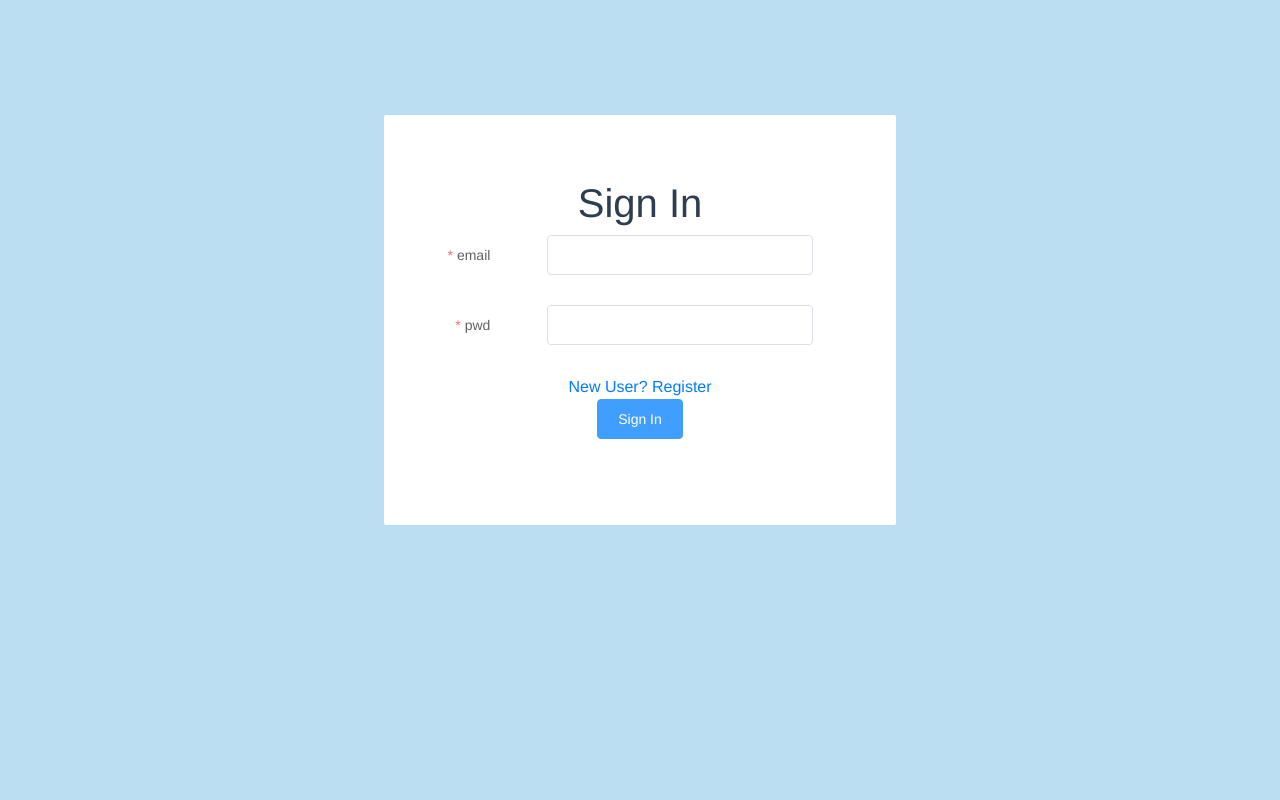
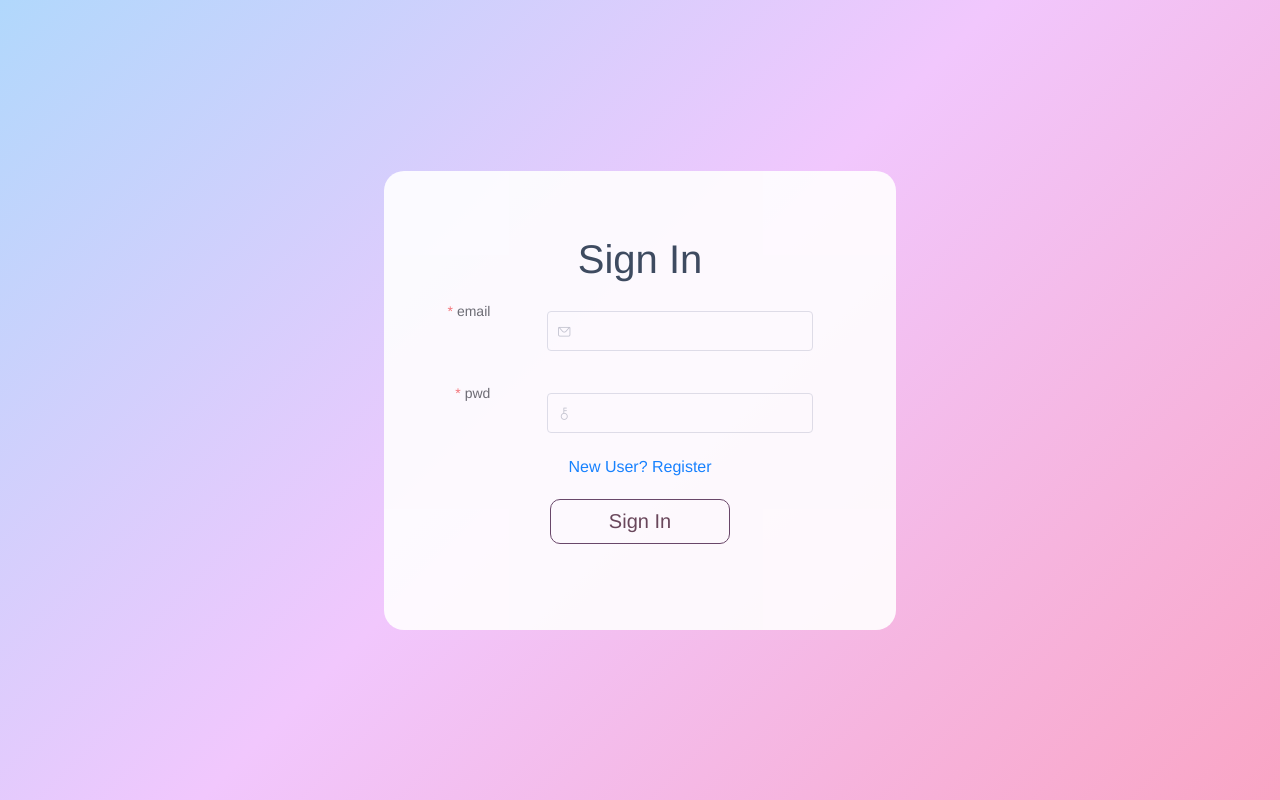
Before and after one commit to kitty-12/CSCI3100Project, a Vue app in the folder vue/: page /login in a window 1280 px wide. Built offline with nearby package versions, Linux system fonts and the light colour scheme; what vue-resource would draw is missing.

Commit message:
Add comment

```diff
--- a/vue/src/components/login.vue
+++ b/vue/src/components/login.vue
@@ -1,20 +1,25 @@
+<!--
+    * @File Description: login box
+    * @Last Edit Date: 2021/4/30
+-->
+
 <template>
     <div class="login">
     <el-form class="form" :rules="rules" :model="form" ref="form">
         <h1>Sign In</h1>
 
         <el-form-item label="email" label-width="80px" prop="email">
-            <el-input class="item" type = "text" v-model="form.email"></el-input>
+            <el-input class="item" type = "text" v-model="form.email" prefix-icon="el-icon-message"></el-input>
         </el-form-item>
 
         <el-form-item label="pwd" label-width="80px" prop="pwd">
-            <el-input class="item" type="password" v-model="form.pwd"></el-input>
+            <el-input class="item" type="password" v-model="form.pwd" prefix-icon="el-icon-key"></el-input>
         </el-form-item>
 
         <router-link to="/register">New User? Register</router-link>
 
         <el-form-item>
-            <el-button type="primary" @click="onSubmit">Sign In</el-button>
+            <el-button class="button" type="primary" @click="onSubmit">Sign In</el-button>
         </el-form-item>
 
         </el-form>
@@ -22,8 +27,6 @@
 </template>
 
 <script>
-//import { defineComponent } from '@vue/composition-api'
-
 export default {
     data() {
         return {
@@ -31,7 +34,7 @@ export default {
             rules: {
                 email: [
                     {required: true, message: "Please enter your email address", trigger: "blur"},
-                    {type: 'email', message:"Please enter an valid email address", trigger: "blur"},
+                    {type: 'email', message:"Please enter a valid email address", trigger: "blur"},
                 ],
                 pwd: [
                     {required: true, message: "Please enter your password", trigger: "blur"},
@@ -43,10 +46,22 @@ export default {
     },
 
     methods: {
+        /**
+         * post the login form to server, if correct, go to next page, else show message
+         */
         onSubmit() {
             this.$refs["form"].validate( valid => {
                 if (valid) {
                     console.log(this.form);
+
+                    // check whether it is admin login or normal user
+                    if(this.form.email == 'donuts_team@aliyun.com')
+                    {
+                        if(this.form.pwd == 'donuts0414'){
+                            this.$router.push({name:"Admin",params: {uid:this.form.email}})
+                            return
+                        }
+                    }
 
                     let postform = {
                         email:this.form.email,
@@ -54,7 +69,7 @@ export default {
                     }
 
                     this.$http.post(
-                        "http://localhost:3000/api/main_page/login",
+                        "http://localhost:3000/main_page/admin/login",
                         postform,
                         {emulateJSON: true})
                         .then(
@@ -62,11 +77,12 @@ export default {
                                 console.log(res);
                                 if(res.body.msg == '1')
                                 {
+                                    // the password correct
                                     console.log(res.body.uid)
                                     this.$router.push({name:"main",params: {uid:res.body.uid}})
-                                    //this.$router.push({name:"user",params: {uid1: res.body.uid, uid2:res.body.uid}});
                                 }
                                 else{
+                                    // the password incorrect
                                     alert("Your email/ password is not valid!");
                                 }
                             },
@@ -74,34 +90,62 @@ export default {
                                 console.log(res.status);
                             }
                         );
-                //this.$router.push("/home");
                 }else {
-                    //this.$router.push({name:"main",params: {uid: this.form.email, }});
+                    // Invalid input, not to post
                     return false;
                 }
             });
 
-        }
+        },
+
+
     }
 };
 </script>
 
 <style scoped>
 .login {
-  background-color: #bcdef3;
+  display: flex;
+  justify-content: center ;
+  justify-items: center;
+  height: 100vh;
+  /* background-image: linear-gradient(120deg, #ffba9a 0%, #d57eeb 100%); */
+  background-image: linear-gradient(135deg, #b1d8fc 0%, #f1c7fd 48%, #faa5c5 100%);
+  background-repeat: no-repeat;
+  background-size: auto 100%;
+  margin: 0%;
   height: 100vh;
   display: flex;
   align-items: center;
-  justify-content: center;
 }
 .form {
+  border-radius:  20px;
+  display: flex;
+  flex-direction: column;
+  min-width:max-content;
+  margin: auto;
+  text-align: center;
+  padding: auto;
+  opacity: 90%;
   width: 40%;
-  margin-bottom: 20vh;
   background-color: white;
-  border-radius: 2px;
   padding: 5% 3%;
 }
 .item {
   width: 75%;
+  margin-top: 20px;
+}
+
+.button {
+    border-radius: 10px;
+    margin-top: 20px;
+    font-size: 20px;
+    padding: 5px;
+    border-color: #5b3a5b;
+    background-color: #ffffff;
+    color:#5b3a4b;
+    width: 180px;
+    height: 45px;
+    font-family:'Franklin Gothic Medium', 'Arial Narrow', Arial, sans-serif;
 }
 </style>
```
